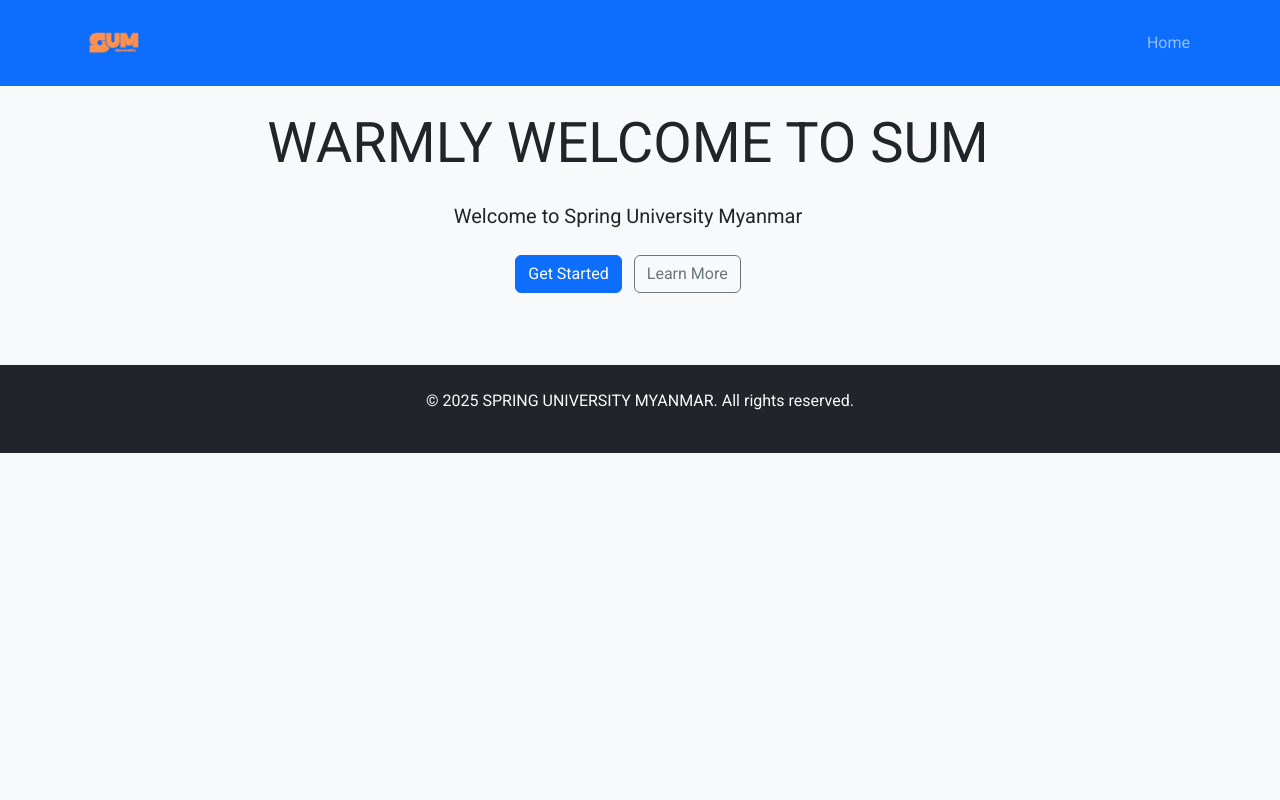
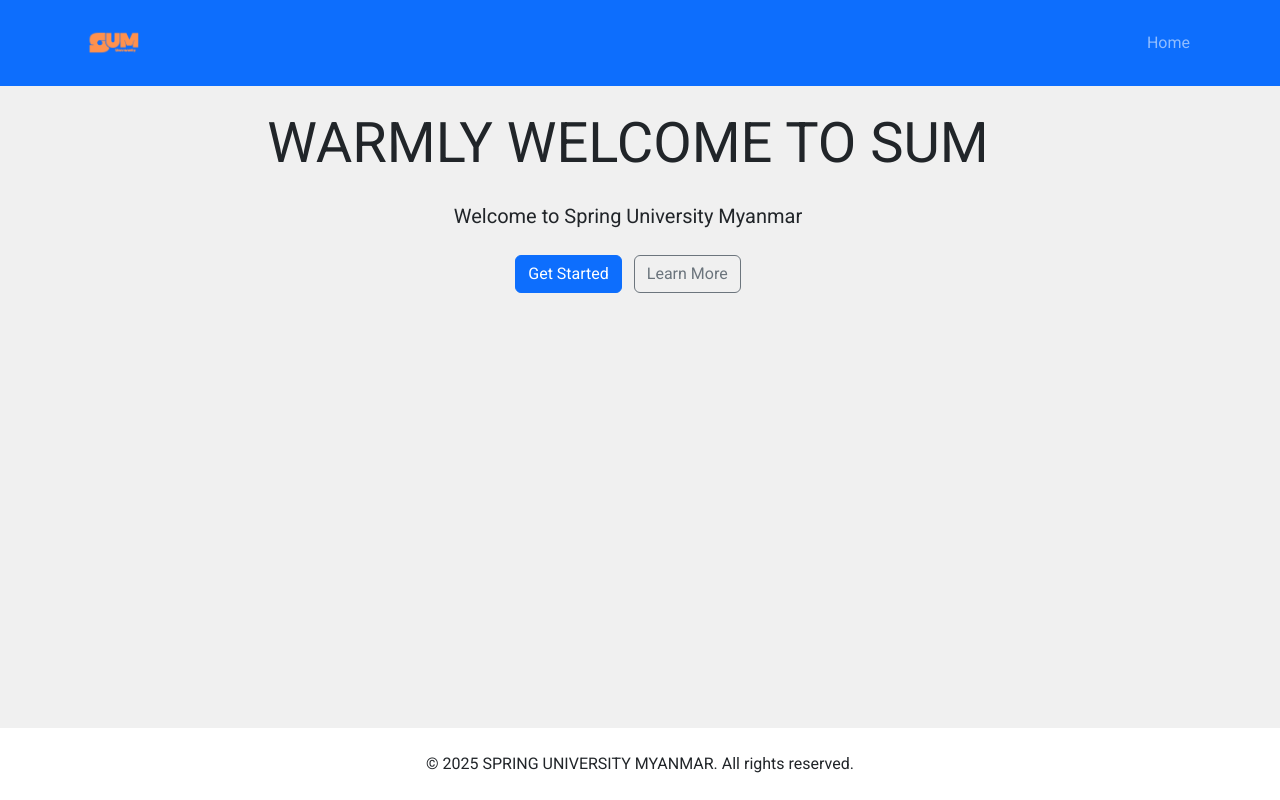
Before and after one commit to daung-mikrokosmos/sum_lms, a Django app: page / in a window 1280 px wide. Run offline with Django 5.2, Linux system fonts and the light colour scheme; some libraries are stand-ins or nearby versions.

Commit message:
modefined base template

```diff
--- a/sum_school/sum_app/static/css/common.css
+++ b/sum_school/sum_app/static/css/common.css
@@ -59,6 +59,28 @@ body {
   font-weight: 400;
 }
 
+/* Nav */
 .navbar-brand {
   width: 60px;
 }
+/* End Nav */
+
+
+/* Layout Main */
+.layout {
+  width: 100%;
+  height: 100vh;
+
+  display: grid;
+  grid-template-rows: auto 1fr auto;
+
+  background-color: var(--secondary-bg-color);
+}
+/* End Layout Main */
+
+
+/* footer */
+footer {
+  background-color: var(--bg-color);
+}
+/* End footer */
--- a/sum_school/sum_app/templates/layouts/base.html
+++ b/sum_school/sum_app/templates/layouts/base.html
@@ -11,20 +11,20 @@
     <link rel="stylesheet" href="{% static 'css/common.css' %}">
     {% block extra_css %}{% endblock %}
 </head>
-<body class="bg-light">
-    {% block navbar %}
-        {% include 'layouts/navbar.html' %}
-    {% endblock %}
+<body>
 
-    <main class="container-fluid">
-        {% block content %}{% endblock %}
-    </main>
+    <div class="layout">
+        <header>
+            {% include 'layouts/navbar.html'%}
+        </header>
 
-    <footer class="bg-dark text-light py-4 mt-5">
-        <div class="container text-center">
-            <p>&copy; {% now "Y" %} SPRING UNIVERSITY MYANMAR. All rights reserved.</p>
-        </div>
-    </footer>
+        <main>
+            {% block content %}{% endblock %}
+        </main>
+
+        {% block footer %}{% endblock %}
+    </div>
+
 
     <script src="{% static 'libs/js/bootstrap.min.js' %}"></script>
     {% block extra_js %}{% endblock %}
--- /dev/null
+++ b/sum_school/sum_app/templates/layouts/footer.html
@@ -0,0 +1,3 @@
+<footer class='container-fluid d-flex justify-content-center align-content-center py-4' >
+    <span>&copy; {% now "Y" %} SPRING UNIVERSITY MYANMAR. All rights reserved.</span>
+</footer>
--- a/sum_school/sum_app/templates/welcome.html
+++ b/sum_school/sum_app/templates/welcome.html
@@ -16,3 +16,8 @@
     </div>
 </div>
 {% endblock %}
+
+
+{% block footer %}
+   {% include 'layouts/footer.html' %}
+{% endblock  %}
```
